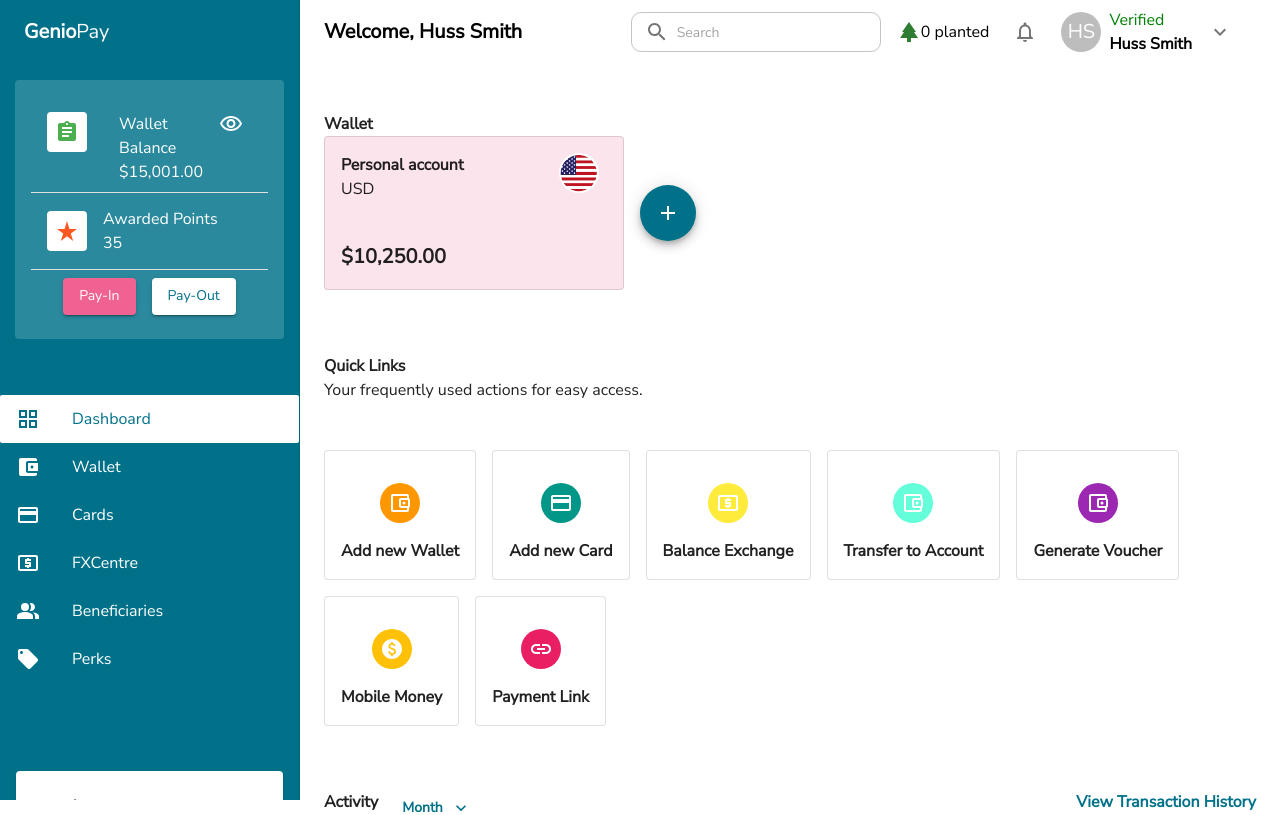
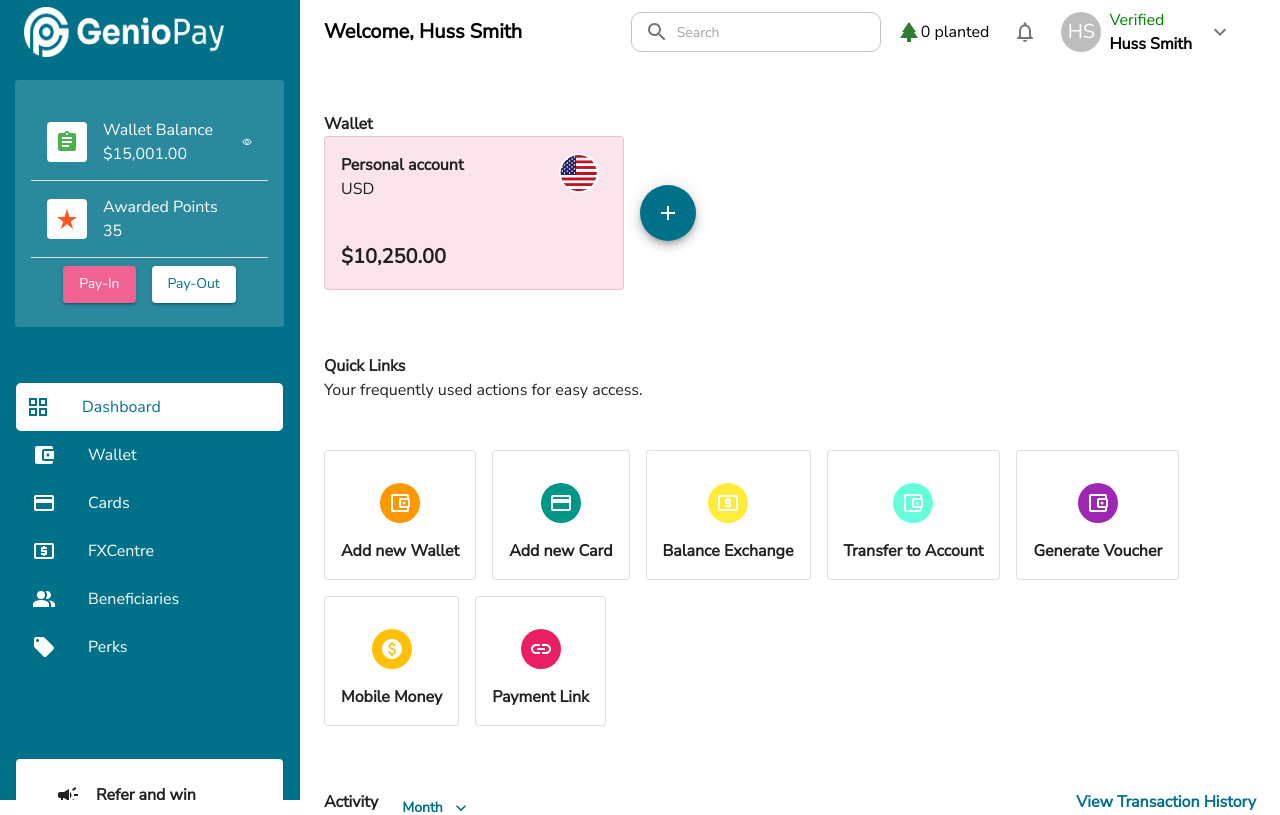
Before and after one commit to GodsonAddy/genio, a React (Create React App) app: page / in a window 1280 px wide. Shown: the top 815 px of the page. Built offline with nearby package versions, Linux system fonts and the light colour scheme.

Commit message:
logo change

```diff
--- a/src/Components/UserDashboard/index.js
+++ b/src/Components/UserDashboard/index.js
@@ -41,6 +41,7 @@ import NotificationsNoneOutlinedIcon from "@mui/icons-material/NotificationsNone
 import KeyboardArrowDownIcon from "@mui/icons-material/KeyboardArrowDown";
 import { HideOnScroll, StyledOutlinedInput } from "./util";
 import VisibilityOutlinedIcon from '@mui/icons-material/VisibilityOutlined';
+import geniopay from '../../jpeg/geniopay.png';
 
 
 
@@ -52,8 +53,10 @@ const StyledList = styled(List)({
     backgroundColor: "white",
 
     fontWeight: "medium",
-    px: 5,
-    borderRadius: 2,
+
+    paddingRight: 10,
+    paddingLeft: 10,
+    borderRadius: 5,
 
     "&, & .MuiListItemIcon-root": {
       color: "#017189",
@@ -204,9 +207,8 @@ function UserDashboard({ children, props }) {
           anchor="left"
         >
           <Toolbar>
-            <Typography variant="h6" color="white">
-              <b>Genio</b>Pay
-            </Typography>
+
+            <img src={geniopay} alt="" color="inherit" width="200" height="50" />
           </Toolbar>
 
           {/* Payin/Payout */}
@@ -224,12 +226,7 @@ function UserDashboard({ children, props }) {
           >
             <List sx={{ width: "100%", maxWidth: 360, bgcolor: "transparent" }}>
               <ListItem>
-                <Stack
-                  direction="row"
-                  spacing={2}
-                  justifyContent="space-between"
-                  alignItems="flex-start"
-                >
+
                 <ListItemAvatar>
                   <Avatar sx={{ bgcolor: "#fff" }} variant="rounded">
                     <AssignmentIcon sx={{ color: green[500] }} />
@@ -239,12 +236,10 @@ function UserDashboard({ children, props }) {
                   primary="Wallet Balance"
                   secondary={<Typography>$15,001.00</Typography>}
                 />
-                  <ListItemAvatar>
 
-                    <VisibilityOutlinedIcon />
+                <VisibilityOutlinedIcon sx={{ fontSize: 10 }} />
 
-                  </ListItemAvatar>
-                </Stack>
+
               </ListItem>
               <Divider component="li" sx={{ bgcolor: "white" }} />
               <ListItem>
@@ -286,6 +281,8 @@ function UserDashboard({ children, props }) {
               color: "white",
               mt: 4,
               mb: 8,
+              pl: 2,
+              pr: 2
             }}
           >
             {lists.map(({ label, icon: Icon, idx, key }) => (
```
Also changed, not shown: src/jpeg/geniopay.png (added). Lines whose indentation alone changed are shown as unchanged.
